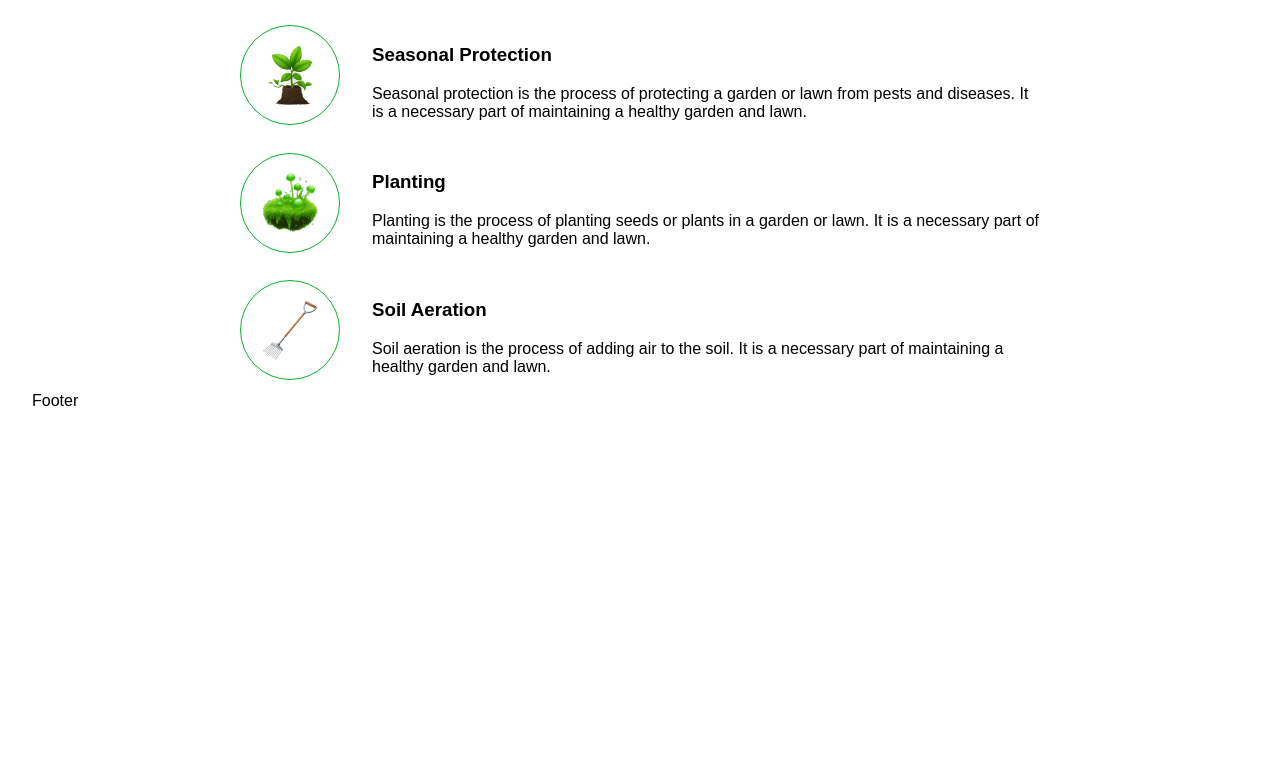
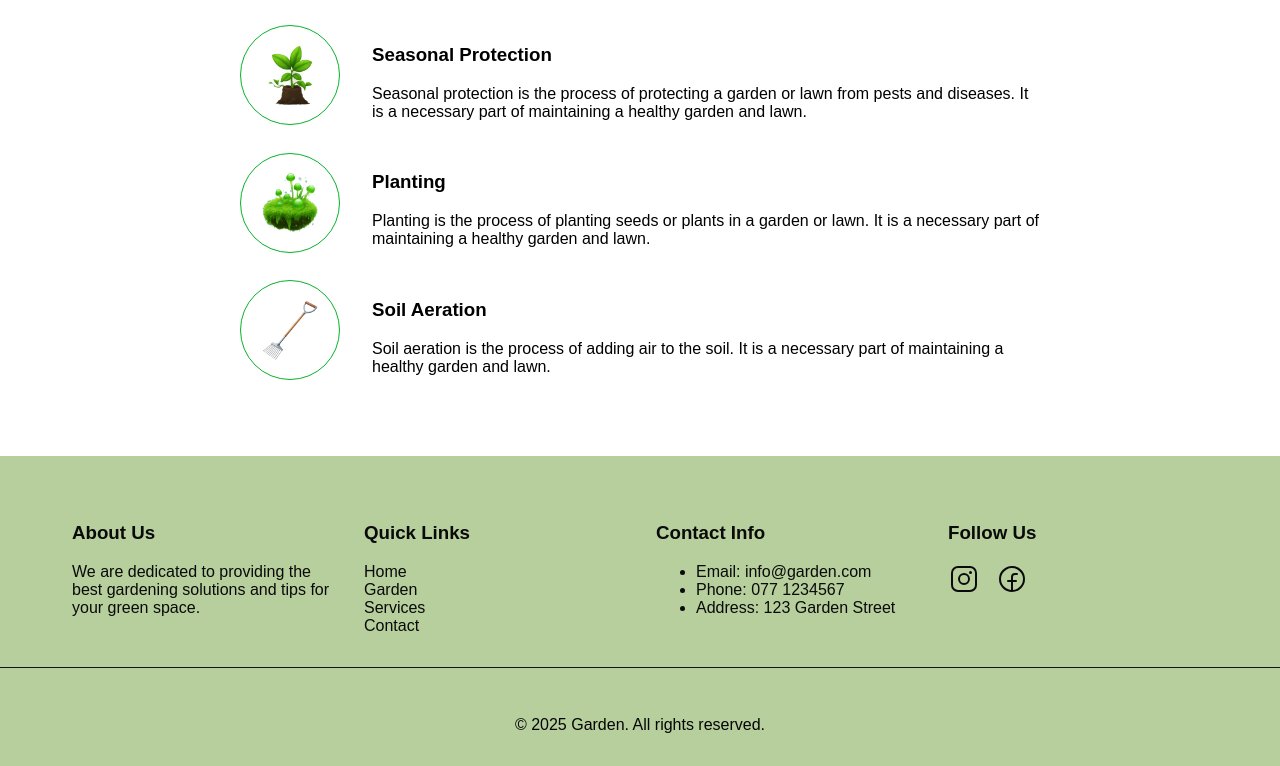
Before and after one commit to Vineethaveerapu/garden, a React (Vite) app: page / in a window 1280 px wide. Shown: the part 1630-2396 px from the top of the page. Before the commit the page ends 2040 px from the top, so only its background shows below. Built offline with nearby package versions, Linux system fonts and the light colour scheme.

Commit message:
footer and css are added

```diff
--- a/src/App.css
+++ b/src/App.css
@@ -13,6 +13,10 @@ html {
 
 body {
   margin: 0;
-  padding: 0 var(--page-padding);
+  padding: 0;
   font-family: "Poppins", sans-serif;
 }
+
+main {
+  padding: 0 var(--page-padding);
+}
--- /dev/null
+++ b/src/components/Footer/Footer.module.css
@@ -0,0 +1,43 @@
+.footer {
+  background-color: rgb(182, 207, 156);
+  color: #0b0a0a;
+  padding: 3rem 0 1rem 0;
+  margin-top: 4rem;
+}
+
+.footerContent {
+  max-width: 1200px;
+  margin: 0 auto;
+  padding: 0 2rem;
+  display: grid;
+  grid-template-columns: repeat(auto-fit, minmax(250px, 1fr));
+  gap: 2rem;
+}
+
+.socialLinks {
+  display: flex;
+  gap: 1rem;
+}
+
+.footerBottom {
+  text-align: center;
+  margin-top: 2rem;
+  padding-top: 2rem;
+  border-top: 1px solid #111315;
+}
+
+.footerBottom p {
+  color: #050505;
+  font-size: 1rem;
+}
+
+@media (max-width: 768px) {
+  .footerContent {
+    grid-template-columns: 1fr;
+    text-align: center;
+  }
+
+  .socialLinks {
+    justify-content: center;
+  }
+}
--- a/src/components/Footer/index.jsx
+++ b/src/components/Footer/index.jsx
@@ -1,5 +1,47 @@
+import styles from "./Footer.module.css";
+import Navigation from "../Navigation";
+import { InstagramLogo, FacebookLogo } from "@phosphor-icons/react";
+
 const Footer = () => {
-  return <footer>Footer</footer>;
+  return (
+    <footer className={styles.footer}>
+      <div className={styles.footerContent}>
+        <div>
+          <h3>About Us</h3>
+          <p>
+            We are dedicated to providing the best gardening solutions and tips
+            for your green space.
+          </p>
+        </div>
+
+        <div>
+          <h3>Quick Links</h3>
+          <Navigation />
+        </div>
+
+        <div>
+          <h3>Contact Info</h3>
+          <ul>
+            <li>Email: info@garden.com</li>
+            <li>Phone: 077 1234567</li>
+            <li>Address: 123 Garden Street</li>
+          </ul>
+        </div>
+
+        <div>
+          <h3>Follow Us</h3>
+          <div className={styles.socialLinks}>
+            <InstagramLogo size={32} />
+            <FacebookLogo size={32} />
+          </div>
+        </div>
+      </div>
+
+      <div className={styles.footerBottom}>
+        <p>&copy; 2025 Garden. All rights reserved.</p>
+      </div>
+    </footer>
+  );
 };
 
 export default Footer;
```
